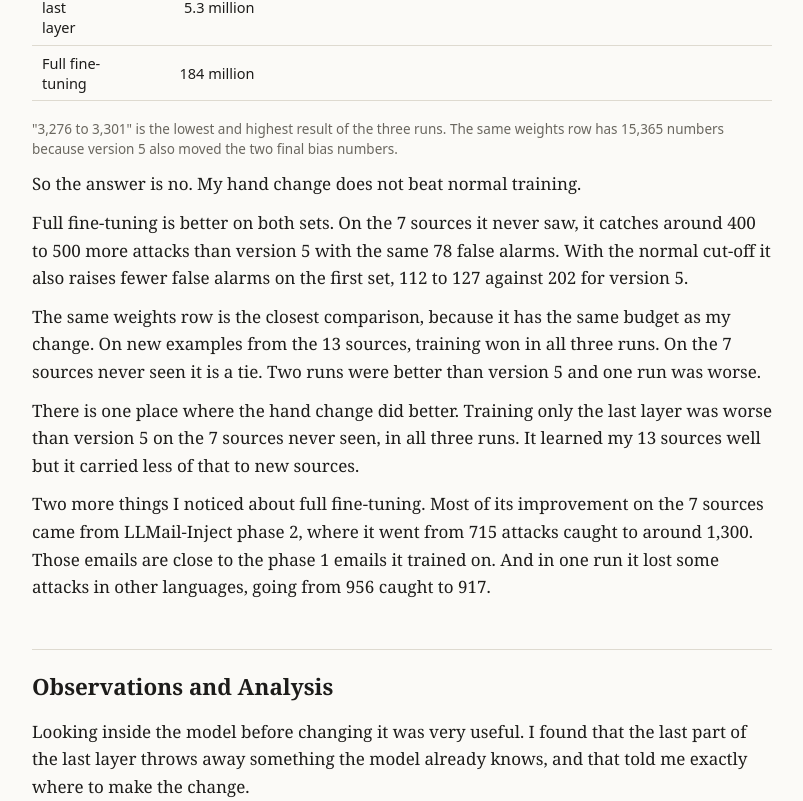
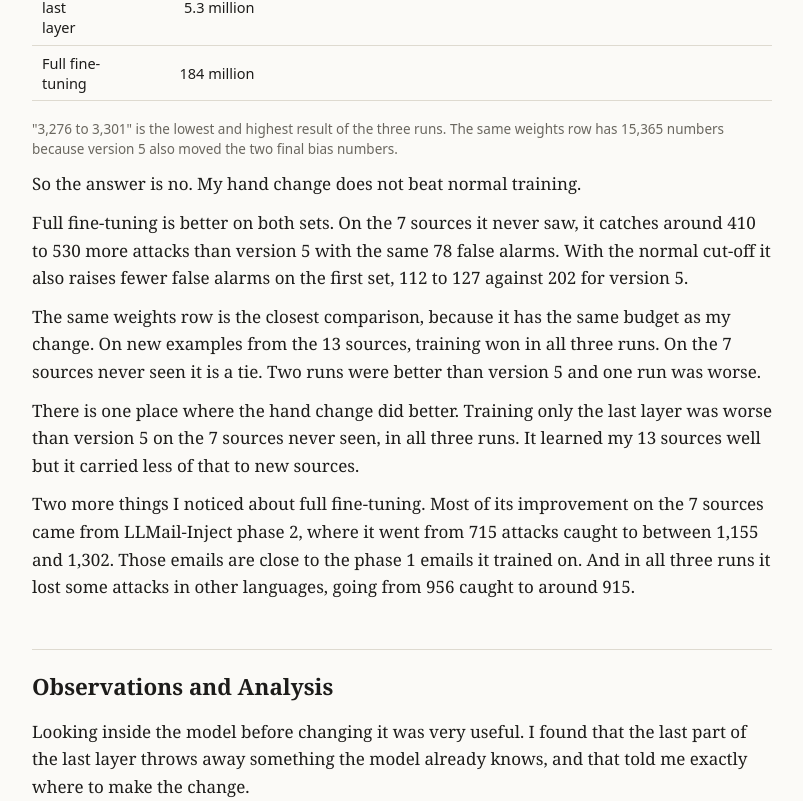
Before and after one commit to harishsg993010/weight-space-editing, a plain HTML site: page index.html in a window 1280 px wide. Shown: the part 7283-8084 px from the top of the page, without its empty margins (238-1041 px from the left). Drawn offline with Linux system fonts and the light colour scheme.

Commit message:
Correct four numbers in the backprop comparison section
Co-Authored-By: Claude Fable 5.2 <noreply@anthropic.com>
Claude-Session: https://claude.ai/code/session_0199dhuSBgo17ZamHCaNHGXf

```diff
--- a/index.html
+++ b/index.html
@@ -185,17 +185,17 @@ footer{margin-top:4rem;color:var(--muted);font:13.5px/1.5 system-ui,-apple-syste
 <div class="tw"><table>
 <tr><th>Model</th><th>Numbers changed</th><th>New examples from the 13 sources, attacks caught out of 3,626 (at 202 false alarms)</th><th>The 7 sources never seen, attacks caught out of 4,120 (at 78 false alarms)</th></tr>
 <tr><td>Original model</td><td>0</td><td>2,227</td><td>2,645</td></tr>
-<tr><td>Version 5 (by hand)</td><td>15,363</td><td>3,196</td><td>2,762</td></tr>
+<tr><td>Version 5 (by hand)</td><td>15,363</td><td>3,198</td><td>2,763</td></tr>
 <tr><td>Training, same weights</td><td>15,365</td><td>3,276 to 3,301</td><td>2,735 to 2,825</td></tr>
 <tr><td>Training, last layer</td><td>5.3 million</td><td>3,329 to 3,339</td><td class="b">2,554 to 2,731</td></tr>
 <tr><td>Full fine-tuning</td><td>184 million</td><td class="g">3,472 to 3,490</td><td class="g">3,177 to 3,295</td></tr>
 </table></div>
 <p class="cap">"3,276 to 3,301" is the lowest and highest result of the three runs. The same weights row has 15,365 numbers because version 5 also moved the two final bias numbers.</p>
 <p>So the answer is no. My hand change does not beat normal training.</p>
-<p>Full fine-tuning is better on both sets. On the 7 sources it never saw, it catches around 400 to 500 more attacks than version 5 with the same 78 false alarms. With the normal cut-off it also raises fewer false alarms on the first set, 112 to 127 against 202 for version 5.</p>
+<p>Full fine-tuning is better on both sets. On the 7 sources it never saw, it catches around 410 to 530 more attacks than version 5 with the same 78 false alarms. With the normal cut-off it also raises fewer false alarms on the first set, 112 to 127 against 202 for version 5.</p>
 <p>The same weights row is the closest comparison, because it has the same budget as my change. On new examples from the 13 sources, training won in all three runs. On the 7 sources never seen it is a tie. Two runs were better than version 5 and one run was worse.</p>
 <p>There is one place where the hand change did better. Training only the last layer was worse than version 5 on the 7 sources never seen, in all three runs. It learned my 13 sources well but it carried less of that to new sources.</p>
-<p>Two more things I noticed about full fine-tuning. Most of its improvement on the 7 sources came from LLMail-Inject phase 2, where it went from 715 attacks caught to around 1,300. Those emails are close to the phase 1 emails it trained on. And in one run it lost some attacks in other languages, going from 956 caught to 917.</p>
+<p>Two more things I noticed about full fine-tuning. Most of its improvement on the 7 sources came from LLMail-Inject phase 2, where it went from 715 attacks caught to between 1,155 and 1,302. Those emails are close to the phase 1 emails it trained on. And in all three runs it lost some attacks in other languages, going from 956 caught to around 915.</p>
 
 <h2>Observations and Analysis</h2>
 <p>Looking inside the model before changing it was very useful. I found that the last part of the last layer throws away something the model already knows, and that told me exactly where to make the change.</p>
```
